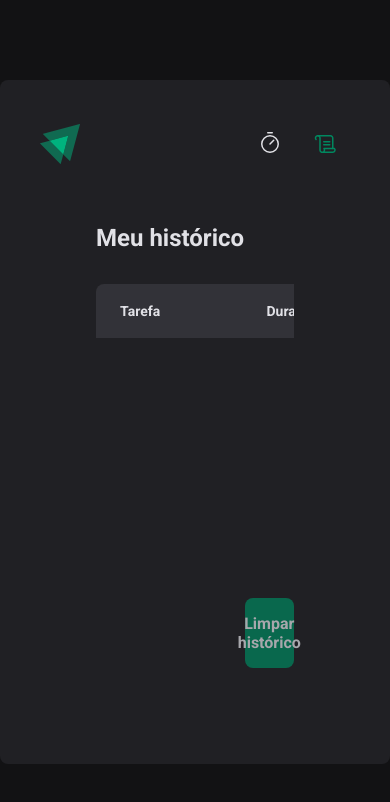
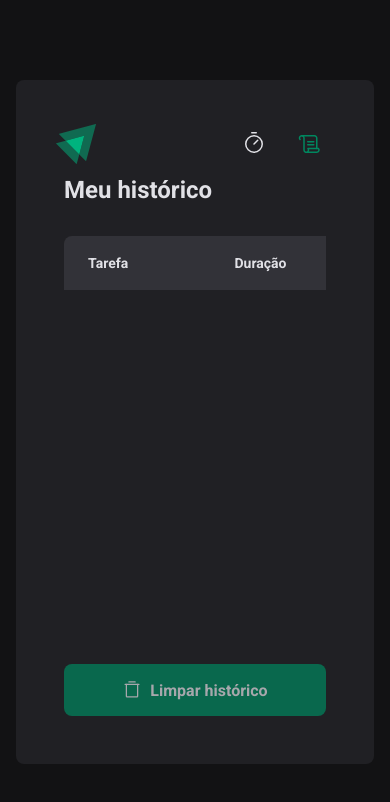
Before and after one commit to melovitor/ignite-timer, a React (Vite) app: page /history in a window 390 px wide. Shown: the top 802 px of the page. Built offline with nearby package versions, Linux system fonts and the light colour scheme.

Commit message:
WIP - Ajustando responsividade.

```diff
--- a/src/pages/History/index.tsx
+++ b/src/pages/History/index.tsx
@@ -4,6 +4,7 @@ import { CyclesContext } from '../../contexts/CycleContext'
 import ptBR from 'date-fns/locale/pt-BR'
 import { formatDistanceToNow } from 'date-fns'
 import { ClearContainer } from '../Home/styles'
+import { TrashSimple } from 'phosphor-react'
 
 export function History() {
   const { cycles } = useContext(CyclesContext)
@@ -57,6 +58,7 @@ export function History() {
       </HistoryList>
       <ClearContainer>
         <ClearButton onClick={handleClearStorage} disabled={cycles.length < 1}>
+          <TrashSimple size={20} />
           Limpar histórico
         </ClearButton>
       </ClearContainer>
--- a/src/pages/History/styles.ts
+++ b/src/pages/History/styles.ts
@@ -9,6 +9,10 @@ export const HistoryContainer = styled.main`
   h1 {
     font-size: 1.5rem;
     color: ${(props) => props.theme['gray-100']};
+  }
+
+  @media (max-width: 768px) {
+    padding: 0.5rem;
   }
 `
 
@@ -105,4 +109,8 @@ export const ClearButton = styled.button`
   &:not(:disabled):hover {
     background: ${(props) => props.theme['green-700']};
   }
+
+  @media (max-width: 768px) {
+    width: 100%;
+  }
 `
--- a/src/pages/Home/components/Countdown/styles.ts
+++ b/src/pages/Home/components/Countdown/styles.ts
@@ -14,6 +14,12 @@ export const CountDownContainer = styled.div`
     padding: 2rem 1rem;
     border-radius: 8px;
   }
+
+  @media (max-width: 768px) {
+    font-size: 3rem;
+    line-height: 2rem;
+    gap: 0.5rem;
+  }
 `
 
 export const Separator = styled.div`
--- a/src/styles/themes/global.ts
+++ b/src/styles/themes/global.ts
@@ -23,4 +23,23 @@ export const GlobalStyle = createGlobalStyle`
         font-weight: 400;
         font-size: 1rem;
     }
+
+    *::-webkit-scrollbar {
+        width: 2px;
+    }
+
+    *::-webkit-scrollbar-track {
+        background: ${(props) => props.theme['gray-700']}
+    }
+
+    *::-webkit-scrollbar-thumb {
+        background: ${(props) => props.theme['green-500']};
+        border-radius: 5px;
+    }
+    @media (max-width: 768px) {
+        body {
+            margin: 1rem;
+        }
+    }
+
 `
```
